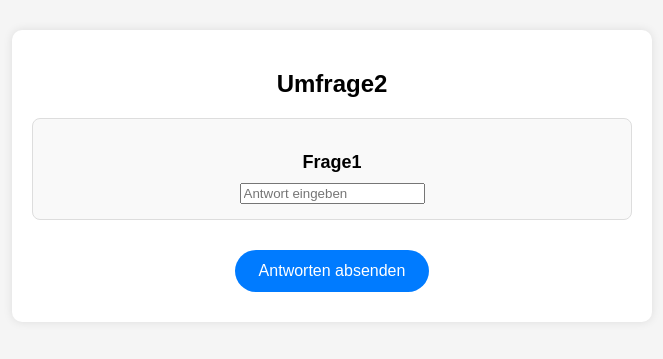
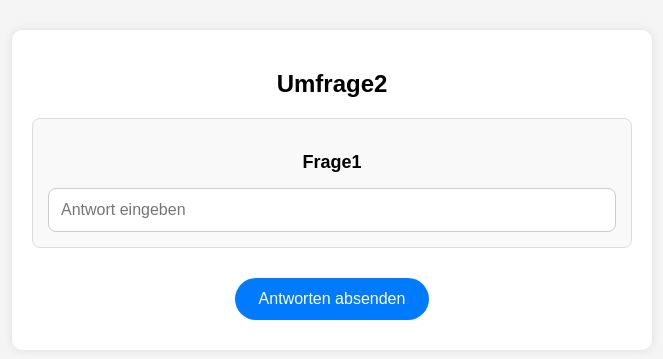
Before and after one commit to Berkay9712/webapp24, a Flask app: page /survey/2 in a window 1280 px wide. Shown: the part 149-508 px from the top of the page, without its empty margins (308-971 px from the left). Run offline with Flask 3, Linux system fonts and the light colour scheme; data comes from the database, SQL or seed files in the repository.

Commit message:
survey Designanpassung

```diff
--- a/templates/survey.html
+++ b/templates/survey.html
@@ -21,7 +21,7 @@
             {% for question in questions %}
                 <div class="question-box">
                     <p class="question-text">{{ question }}</p>
-                    <input type="text" name="answers[]" required placeholder="Antwort eingeben">
+                    <input type="text" name="answers[]" required placeholder="Antwort eingeben" class="input-field">
                 </div>
             {% endfor %}
 
@@ -33,8 +33,3 @@
 
 </body>
 </html>
-
-
-
-</body>
-</html>
```
